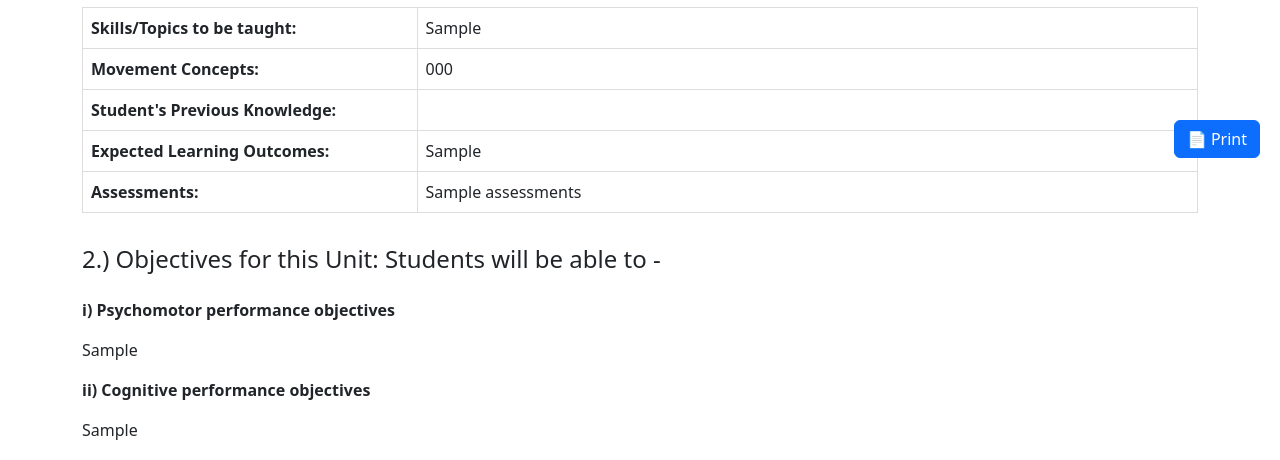
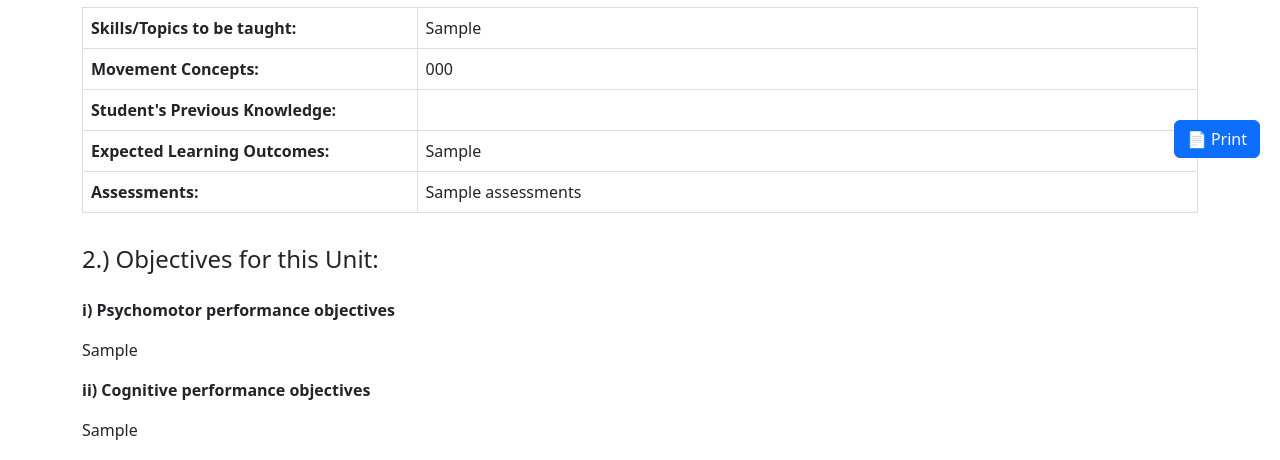
Before and after one commit to youwenshao/staffroom, a Flask app: template templates/view_unit_plan.html in a window 1280 px wide. Shown: the part 622-1082 px from the top of the page. Run offline with Flask 3, Linux system fonts and the light colour scheme; the template is opened without the code that fills it: most values are stand-ins (such as "Sample title", 1, 10 or a date in 2020).

Commit message:
Refactor section titles in view_lesson_plan.html and view_unit_plan.html to remove unnecessary italic formatting for improved clarity and consistency.

```diff
--- a/templates/view_lesson_plan.html
+++ b/templates/view_lesson_plan.html
@@ -195,7 +195,7 @@
     </table>
 
     <!-- Follow-up and Reflection -->
-    <table class="table-bordered" style="width: 100%; border-collapse: collapse; margin-top: 20px;">
+    <table class="lesson-table">
         <tbody>
             <tr>
                 <td>
--- a/templates/view_unit_plan.html
+++ b/templates/view_unit_plan.html
@@ -121,7 +121,7 @@
     </table>
 
     <!-- Objectives -->
-    <h4 class="section-title">2.) Objectives for this Unit: <i style="font-style: normal; font-size: 18pt;">Students will be able to -</i></h4>
+    <h4 class="section-title">2.) Objectives for this Unit:</h4>
     <table class="unit-table">
         <tbody>
             <tr>
@@ -269,7 +269,7 @@
     </table>
 
     <!-- Chinese Objectives -->
-    <h4 class="section-title">2.) 本單元目標：<i style="font-style: normal; font-size: 18pt;"></i>學生將能</i></h4>
+    <h4 class="section-title">2.) 本單元目標：</h4>
     <table class="unit-table">
         <tbody>
             <tr>
```
